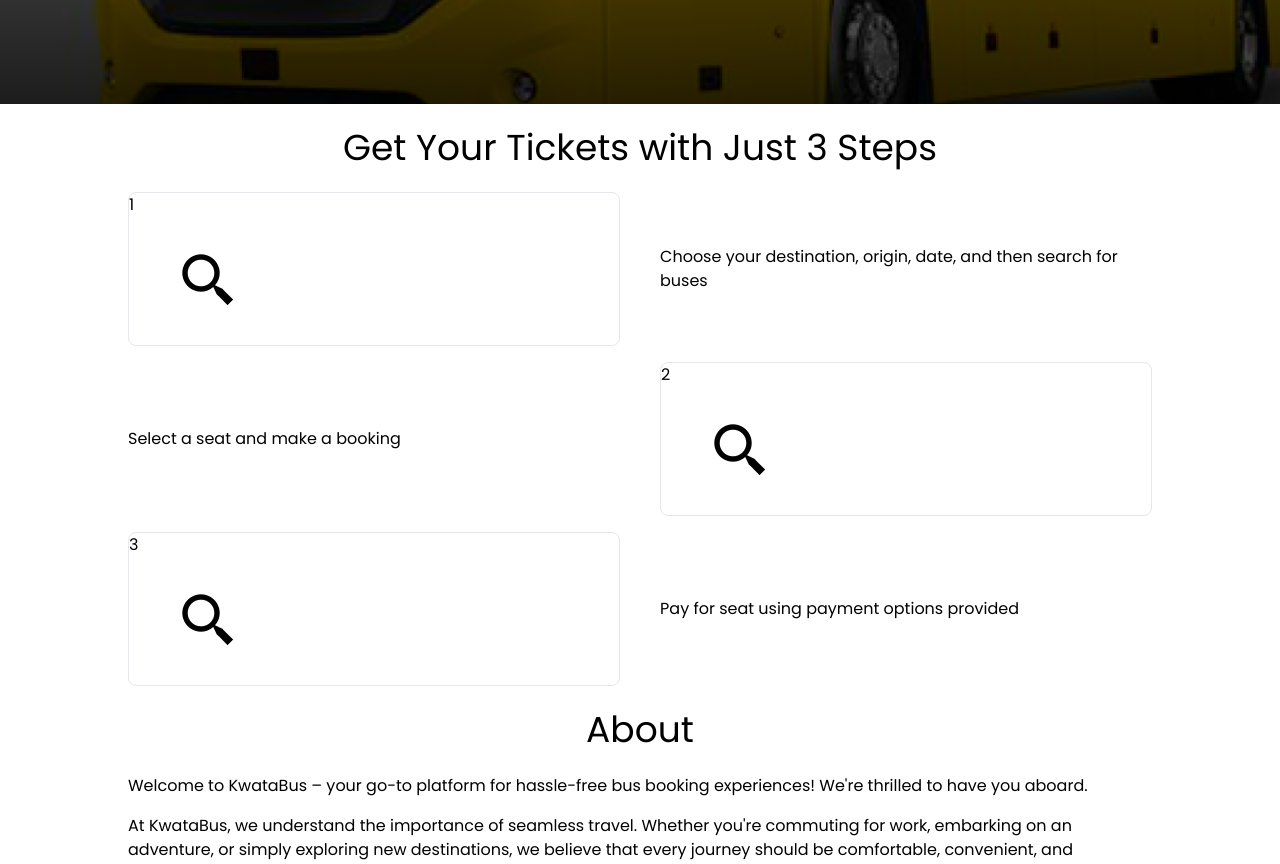
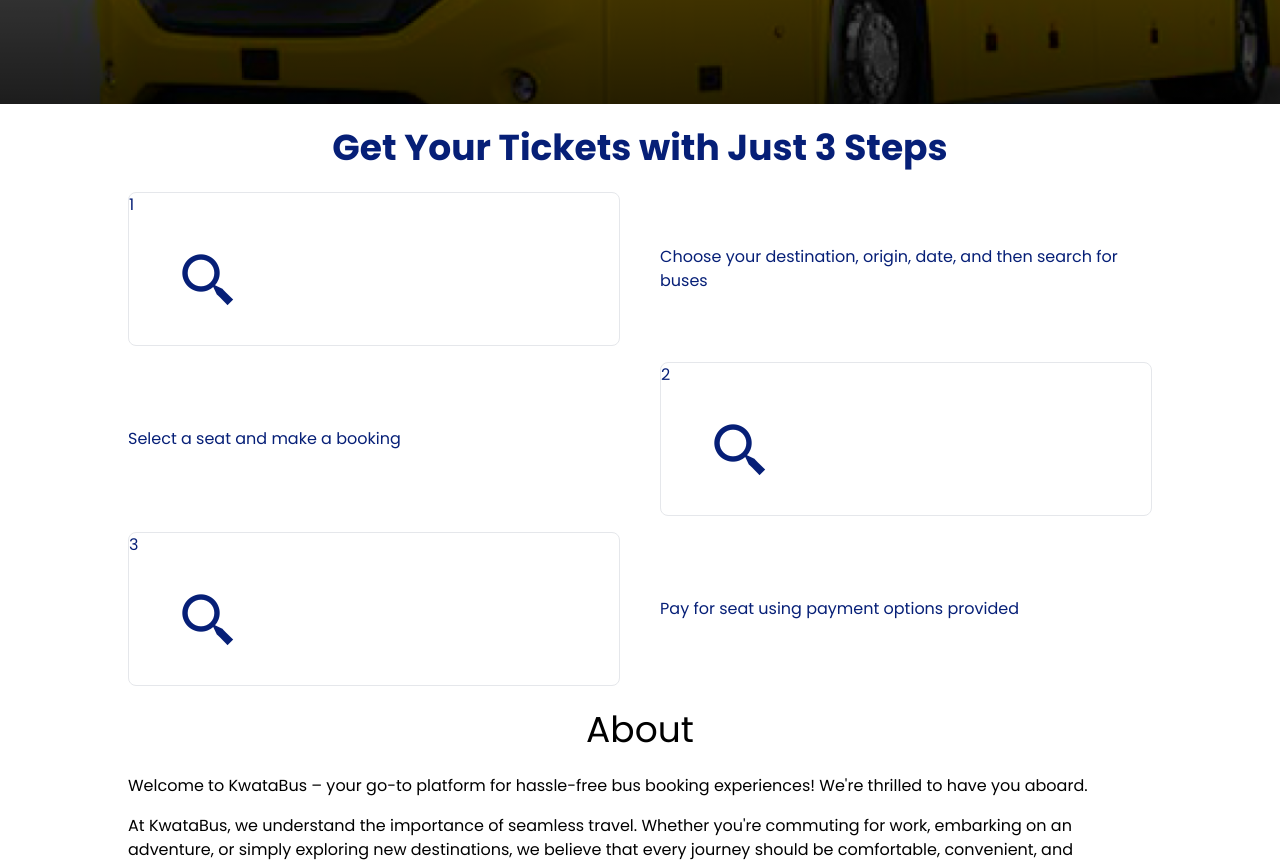
Before and after one commit to Patrickodida/KwataBus-App, a React (Vite) app: page / in a window 1280 px wide. Shown: the part 520-1384 px from the top of the page. Built offline with nearby package versions, Linux system fonts and the light colour scheme.

Commit message:
Add Color to the ticket section

```diff
--- a/src/App.css
+++ b/src/App.css
@@ -109,3 +109,7 @@ input[type="date"]::placeholder{
 .text-container{
     width: 50%;
 }
+
+.ticket-section{
+    color: var(--clr-primary-navy-blue);
+}
--- a/src/components/TicketSteps.jsx
+++ b/src/components/TicketSteps.jsx
@@ -3,8 +3,8 @@ import React from "react";
 function TicketSteps(){
     return (
         <div>
-            <section className="w-4/5 max-w-screen-xl m-auto">
-        <h2 className="text-4xl text-center my-6">Get Your Tickets with Just 3 Steps</h2>
+            <section className="ticket-section w-4/5 max-w-screen-xl m-auto">
+        <h2 className="text-4xl text-center my-6 font-bold">Get Your Tickets with Just 3 Steps</h2>
         <div className="card flex justify-between items-center gap-10  ">
           <div className="icons-container border rounded-lg">
             <h4>1</h4>
```
